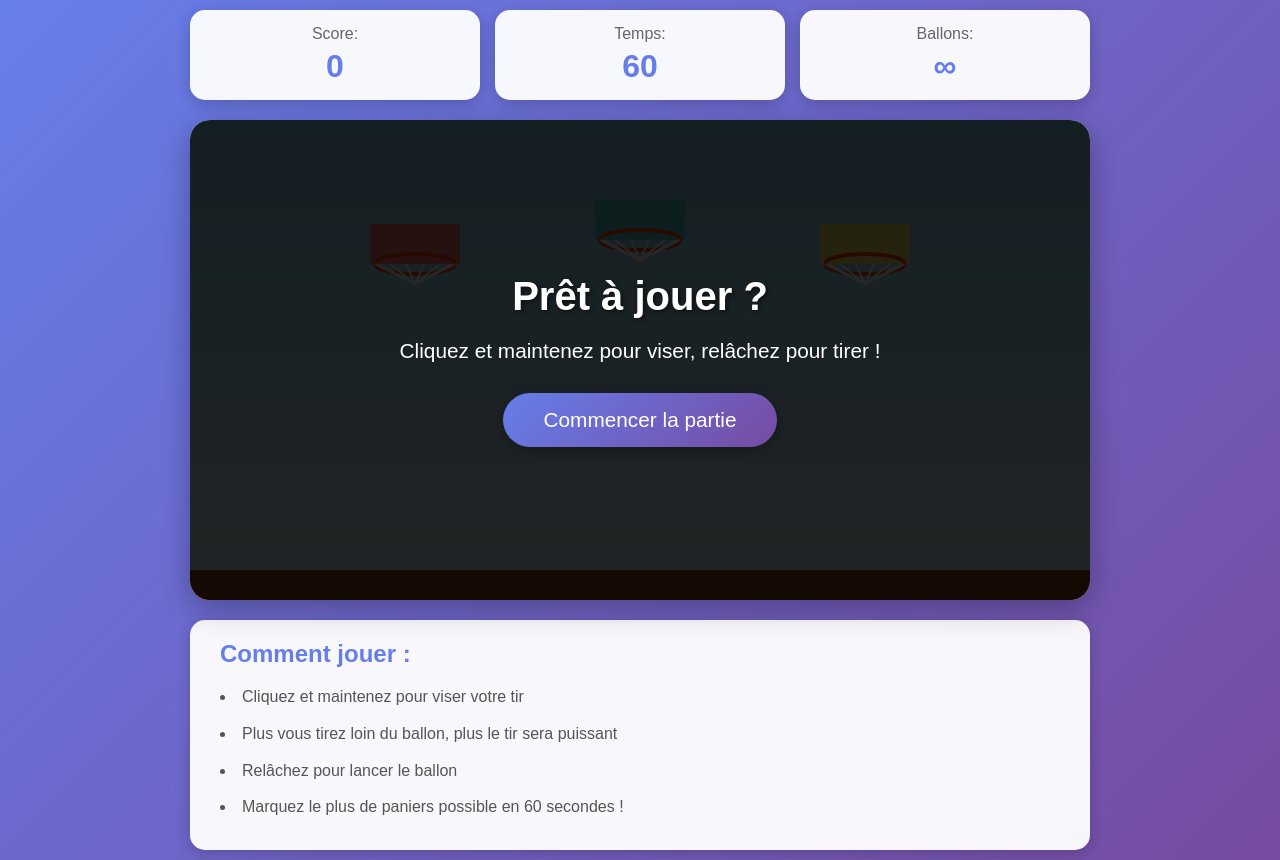
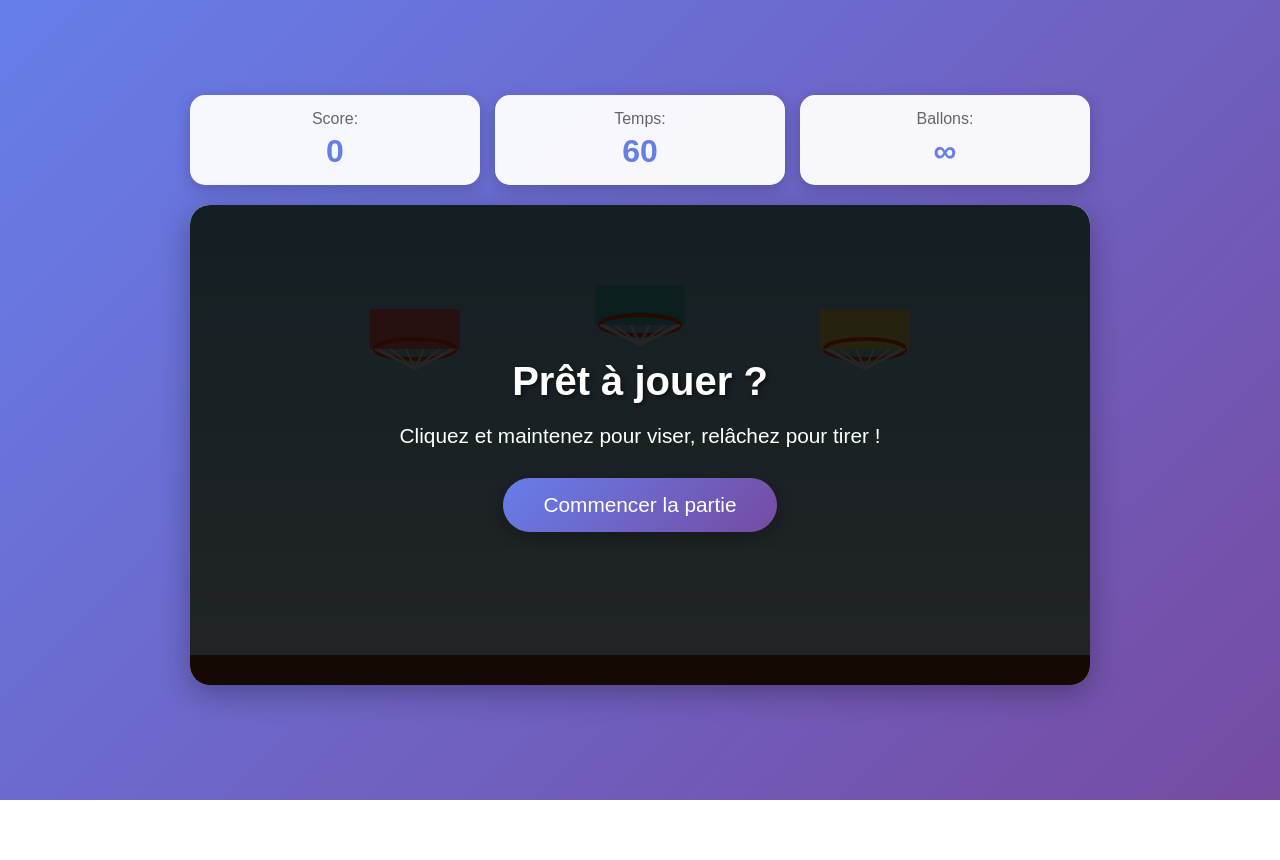
Before and after one commit to ArQuel/basket-glfa, a plain HTML site: page index.html in a window 1280 px wide. After the commit the page ends 800 px from the top, so only its background shows below. Drawn offline with Linux system fonts and the light colour scheme.

Commit message:
retrait règles

```diff
--- a/index.html
+++ b/index.html
@@ -38,16 +38,6 @@
                 <button id="restart-btn" class="btn">Rejouer</button>
             </div>
         </div>
-
-        <div class="instructions">
-            <h3>Comment jouer :</h3>
-            <ul>
-                <li>Cliquez et maintenez pour viser votre tir</li>
-                <li>Plus vous tirez loin du ballon, plus le tir sera puissant</li>
-                <li>Relâchez pour lancer le ballon</li>
-                <li>Marquez le plus de paniers possible en 60 secondes !</li>
-            </ul>
-        </div>
     </div>
 
     <script src="script.js"></script>
```
